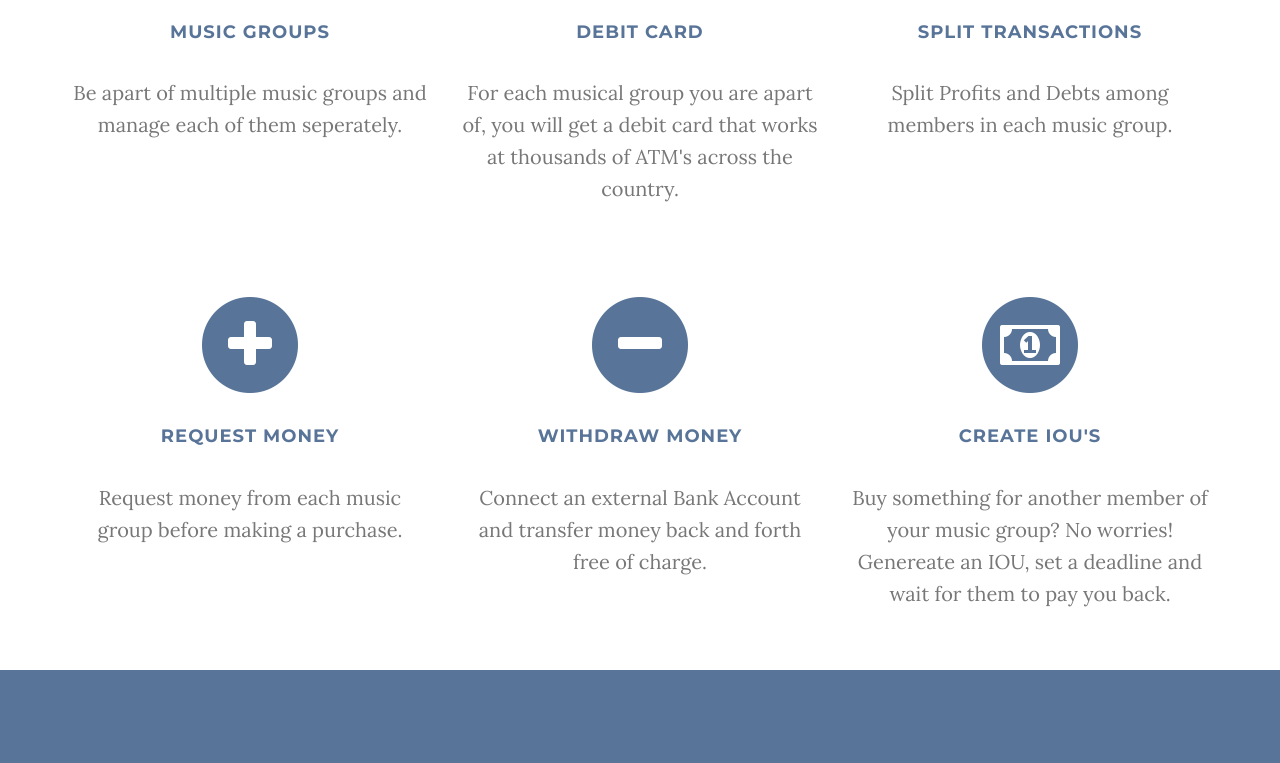
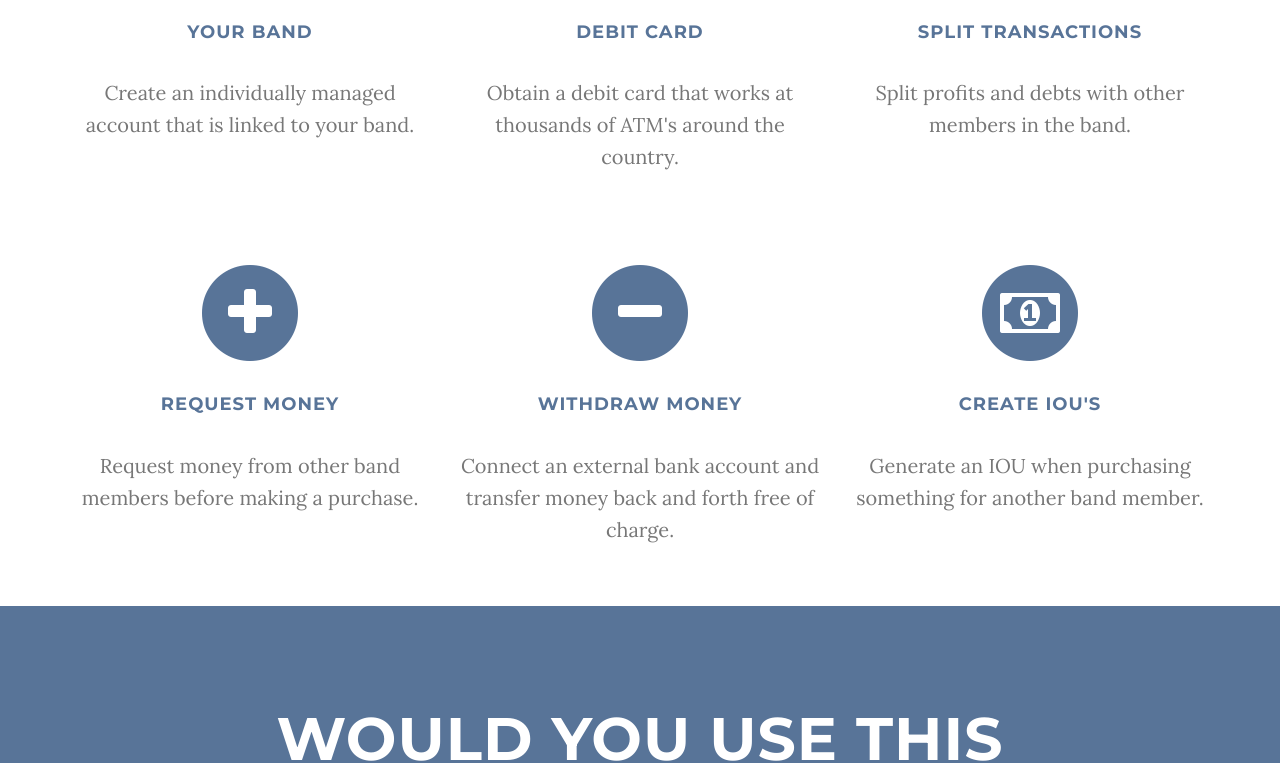
Before and after one commit to ArtistWagon/public, a plain HTML site: page public/index.html in a window 1280 px wide. Shown: the part 1047-1810 px from the top of the page. Drawn offline with Linux system fonts and the light colour scheme; some packages are replaced by stand-ins of ours.

Commit message:
updated text

```diff
--- a/public/index.html
+++ b/public/index.html
@@ -56,7 +56,7 @@
                         <a class="page-scroll" href="#features">Features</a>
                     </li>
                     <li>
-                        <a class="page-scroll" href="#joinTheBeta">Join The Beta</a>
+                        <a class="page-scroll" href="#joinTheBeta">Would You Use This</a>
                     </li>
                 </ul>
             </div>
@@ -72,7 +72,7 @@
                 <div class="row">
                     <div class="text-area col-md-12">
                         <h1 class="brand-heading">Artist Wagon</h1>
-                        <p class="intro-text">An Alternative Banking Solution Designed For Musicians.</p>
+                        <p class="intro-text">An Alternative Banking Solution Designed For Bands.</p>
                         <a href="#about" class="btn btn-circle page-scroll hidden-xs">
                             <i class="fa fa-angle-double-down animated"></i>
                         </a>
@@ -95,8 +95,8 @@
                         <i class="fa fa-circle fa-stack-2x text-primary"></i>
                         <i class="fa fa-users fa-stack-1x fa-inverse"></i>
                     </span>
-                    <h4 class="service-heading">Music Groups</h4>
-                    <p class="text-muted">Be apart of multiple music groups and manage each of them seperately.</p>
+                    <h4 class="service-heading">Your Band</h4>
+                    <p class="text-muted">Create an individually managed account that is linked to your band.</p>
                 </div>
                 <div class="col-md-4 feature">
                     <span class="fa-stack fa-4x">
@@ -104,8 +104,8 @@
                         <i class="fa fa-cc-mastercard fa-stack-1x fa-inverse"></i>
                     </span>
                     <h4 class="service-heading">Debit Card</h4>
-                    <p class="text-muted">For each musical group you are apart of, you will get a debit card that works at thousands
-                        of ATM's across the country.</p>
+                    <p class="text-muted">Obtain a debit card that works at thousands
+                        of ATM's around the country.</p>
                 </div>
                 <div class="col-md-4 feature">
                     <span class="fa-stack fa-4x">
@@ -113,7 +113,7 @@
                         <i class="fa fa-share fa-stack-1x fa-inverse"></i>
                     </span>
                     <h4 class="service-heading">Split Transactions</h4>
-                    <p class="text-muted">Split Profits and Debts among members in each music group.</p>
+                    <p class="text-muted">Split profits and debts with other members in the band.</p>
                 </div>
             </div>
             <div class="row text-center">
@@ -123,7 +123,8 @@
                         <i class="fa fa-plus fa-stack-1x fa-inverse"></i>
                     </span>
                     <h4 class="service-heading">Request Money</h4>
-                    <p class="text-muted">Request money from each music group before making a purchase.</p>
+                    <p class="text-muted">Request money from other
+                    band members before making a purchase.</p>
                 </div>
                 <div class="col-md-4 feature">
                     <span class="fa-stack fa-4x">
@@ -131,7 +132,7 @@
                         <i class="fa fa-minus fa-stack-1x fa-inverse"></i>
                     </span>
                     <h4 class="service-heading">Withdraw Money</h4>
-                    <p class="text-muted">Connect an external Bank Account and transfer money back and forth free of charge.</p>
+                    <p class="text-muted">Connect an external bank account and transfer money back and forth free of charge.</p>
                 </div>
                 <div class="col-md-4 feature">
                     <span class="fa-stack fa-4x">
@@ -139,7 +140,7 @@
                         <i class="fa fa-money fa-stack-1x fa-inverse"></i>
                     </span>
                     <h4 class="service-heading">Create IOU's</h4>
-                    <p class="text-muted">Buy something for another member of your music group? No worries! Genereate an IOU, set a deadline and wait for them to pay you back.</p>
+                    <p class="text-muted">Generate an IOU when purchasing something for another band member.</p>
                 </div>
             </div>
     </section>
@@ -149,7 +150,9 @@
         <div class="container">
             <div class="row">
                 <div class="col-md-12 text-center">
-                    <h2 class="section-heading">Join The Beta</h2>
+                    <h2 class="section-heading">Would You Use This</h2>
+                    <p>If this service sounds like something your band would benefit from we would love to hear from you! <br>
+                        <small>NOTE: This is used for research purposes only. By filling out the form you are not actually signing up for the service.</small></p>
                 </div>
             </div>
             <div class="row">
```
